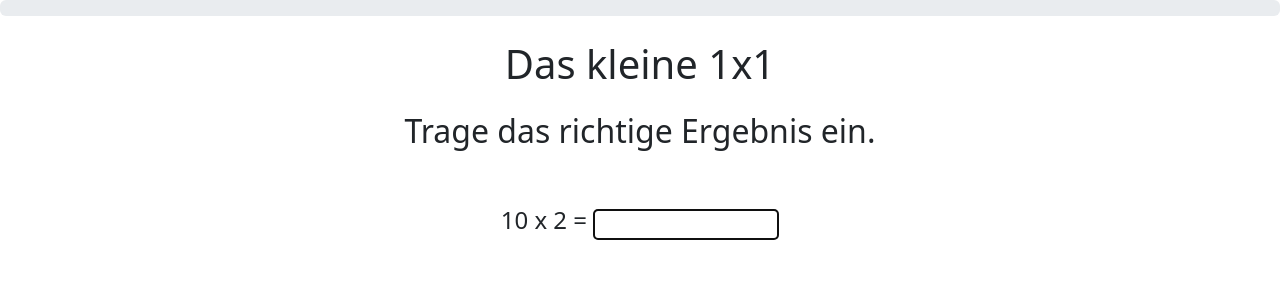
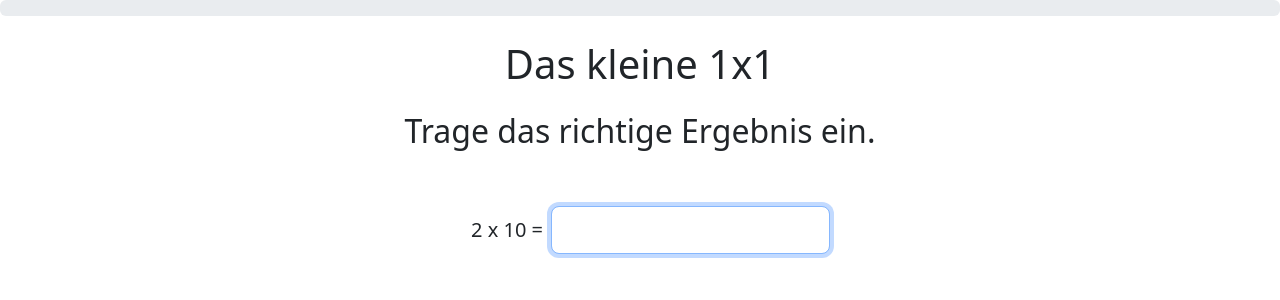
Before and after one commit to Huppys/schulinhalte-digital, a Vue app: page /mathe/1x1 in a window 1280 px wide. Shown: the top 300 px of the page. Built offline with nearby package versions, Linux system fonts and the light colour scheme.

Commit message:
Show if result is wrong and retry, simplify result view

```diff
--- a/src/router/index.ts
+++ b/src/router/index.ts
@@ -22,7 +22,7 @@ const router: Router = createRouter({
       name: 'Das kleine 1x1'
     },
     {
-      path: '/mathe/result/:score/:total',
+      path: '/mathe/result',
       name: 'Dein Ergebnis',
       component: MatheResult
     }
--- a/src/views/Mathe1x1.vue
+++ b/src/views/Mathe1x1.vue
@@ -4,51 +4,68 @@
          <div class="progress-bar" role="progressbar" :style="progressWidth" :aria-valuenow="index + 1" aria-valuemin="0" aria-valuemax="9"></div>
       </div>
       <div class="d-flex flex-column justify-content-center">
-         <h2 class="text-center">Trage das richtige Ergebnis ein.</h2>
-         <h4 class="text-center d-inline my-5">{{ firstFactor }} x {{ secondFactor }} =
-            <input class="col-2 form-control-sm" type="text" name="result" v-model="result" @keydown.enter="submitResult()" autocomplete="false" required pattern="[0-9]{1,3}" spellcheck="false" autocorrect="false" autofocus />
-         </h4>
+         <h2 class="text-center flex-row">Trage das richtige Ergebnis ein.</h2>
+         <div class="d-flex flex-row mt-5 mb-2 justify-content-center">
+            <label class="col-1 me-2 col-form-label col-form-label-lg" for="result" style="text-align: right;">{{ secondFactor }} x {{ firstFactor }} = </label>
+            <div class="d-flex flex-column col-3">
+               <input class="form-control form-control-lg" ref="resultInput" type="text" name="result" v-model="result" @keydown.enter="submitResult()" required autocomplete="off" pattern="[0-9]{1,3}" spellcheck="false" autofocus />
+               <span v-if="!isCorrectResult" class="text-danger mt-2 ps-2">Das ist leider falsch.<br>Du hast dich bestimmt nur vertippt.</span>
+            </div>
+         </div>
       </div>
    </div>
 </template>
 
 <script lang="ts" setup>
 
+   const resultInput: Ref<HTMLInputElement | null> = ref(null)
+
+   onMounted(() => {
+      resultInput.value?.focus();
+   });
+
    // Components
    import { createRange, getRandomFactor, multiply, shuffleNumbers } from '@/components/Mathe/1x1';
-   import { computed, reactive, Ref, ref } from 'vue';
+   import { computed, onMounted, reactive, Ref, ref } from 'vue';
    import { useRouter } from 'vue-router';
 
    const result: Ref = ref();
    const router = useRouter();
 
-   let index: Ref<number> = ref(0);
+   const index: Ref<number> = ref(0);
    const firstFactor = getRandomFactor();
    const secondFactors = shuffleNumbers(createRange(1, 10));
    const secondFactor = computed(() => secondFactors[index.value]);
    const progressWidth = computed(() => `width: ${ secondFactors.length * (index.value) }%;`);
 
+   const isCorrectResult = ref(true);
+
 
    function submitResult() {
 
-      if (!result.value.match(/\d+/)) {
+      if ( !result.value.match(/\d+/) ) {
          result.value = null;
          return;
       }
 
-      if (!result.value) {
+      if ( !result.value ) {
          return;
       }
 
       if ( multiply(firstFactor, secondFactor.value) === parseInt(result.value) ) {
          state.score = state.score + 1;
+         isCorrectResult.value = true;
+
+      } else {
+         isCorrectResult.value = false;
+         return;
       }
 
       index.value++;
 
       if ( secondFactors.length <= index.value ) {
-         console.log("Change route");
-         router.push({ name: 'Dein Ergebnis', params: { score: state.score, total: secondFactors.length } });
+         console.log('Change route');
+         router.push({ name: 'Dein Ergebnis'});
       }
 
       result.value = null;
--- a/src/views/MatheResult.vue
+++ b/src/views/MatheResult.vue
@@ -1,15 +1,15 @@
 <template>
    <div class="d-flex justify-content-center flex-column">
-      <h3 class="text-center mb-4">Geschafft! Du hast {{ score }} von {{ total }} richtig gelöst!</h3>
+      <h3 class="text-center mb-4">Super! Du hast alle richtig gelöst!</h3>
       <img crossorigin="anonymous" class="w-50 m-auto mb-4" :src="randomCatGif" alt="More cats!">
       <div class="d-flex justify-content-center">
-         <button class="btn btn-primary" type="button" @click="newRound()">Noch eine Runde!</button>
+         <button class="btn btn-primary" type="button" @click="newRound">Noch eine Runde!</button>
       </div>
    </div>
 </template>
 <script lang="ts" setup>
    import { computed } from 'vue';
-   import { useRoute, useRouter } from 'vue-router';
+   import { useRouter } from 'vue-router';
    import catGif000 from '../../assets/000-jumping-cats.gif';
    import catGif001 from '../../assets/001-turntable-cats.gif';
    import catGif002 from '../../assets/002-mob-cats.gif';
@@ -22,10 +22,6 @@
    import catGif009 from '../../assets/009-quak-cats.gif';
    import catGif010 from '../../assets/010-surprise-cats.gif';
    import catGif011 from '../../assets/011-ninja-cats.gif';
-
-   const route = useRoute();
-   const score = route.params.score;
-   const total = route.params.total;
 
    const router = useRouter();
 
@@ -55,3 +51,16 @@
       router.push({ path: '/mathe/1x1' });
    }
 </script>
+<style lang="scss">
+   @import "bootstrap/scss/functions";
+   @import "bootstrap/scss/variables";
+   @import "bootstrap/scss/maps";
+   @import "bootstrap/scss/mixins";
+
+   img {
+      @include media-breakpoint-up(lg) {
+         max-height: 600px;
+      }
+      object-fit: contain;
+   }
+</style>
--- a/vite.config.ts
+++ b/vite.config.ts
@@ -5,10 +5,10 @@ import vue from '@vitejs/plugin-vue';
 
 // https://vitejs.dev/config/
 export default defineConfig({
-   base: '/schule/',
+   base: '/',
    mode: 'production',
    appType: 'spa',
-   publicDir: 'dist/schule',
+   publicDir: 'dist',
    plugins: [
       vue()
    ],
```
